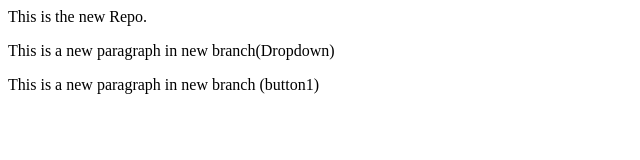
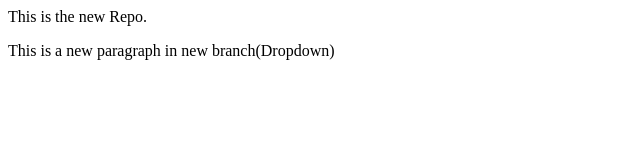
Before and after one commit to SJoginder2108/localrepo, a plain HTML site: page index.html in a window 1280 px wide. Shown: the whole page, without its empty margins (0-640 px from the left). Drawn offline with Linux system fonts and the light colour scheme.

Commit message:
modified

```diff
--- a/index.html
+++ b/index.html
@@ -1,3 +1,2 @@
 <p>This is the new Repo.</p>
 <p>This is a new paragraph in new branch(Dropdown)</p>
-<p>This is a new paragraph in new branch (button1)</p>
```
